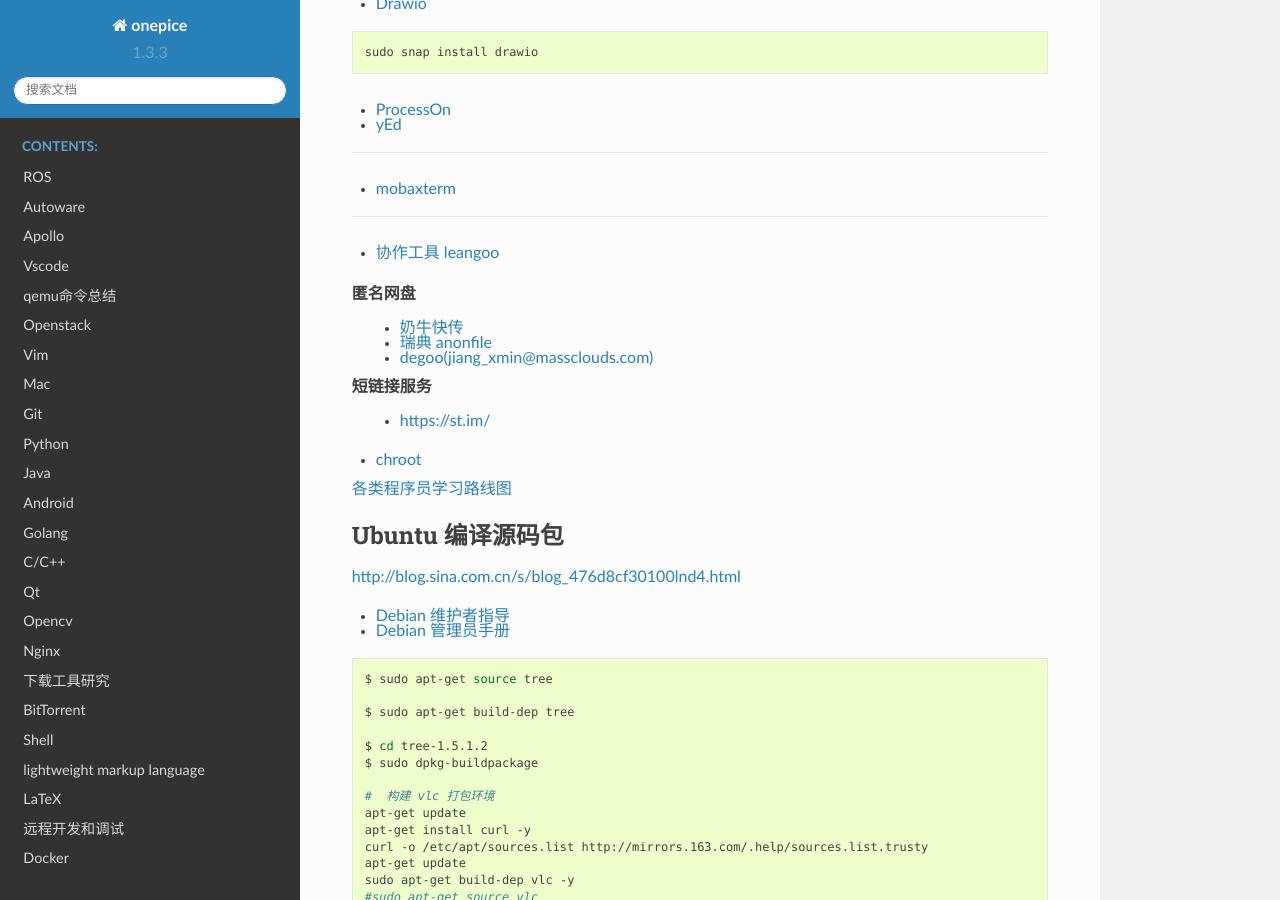
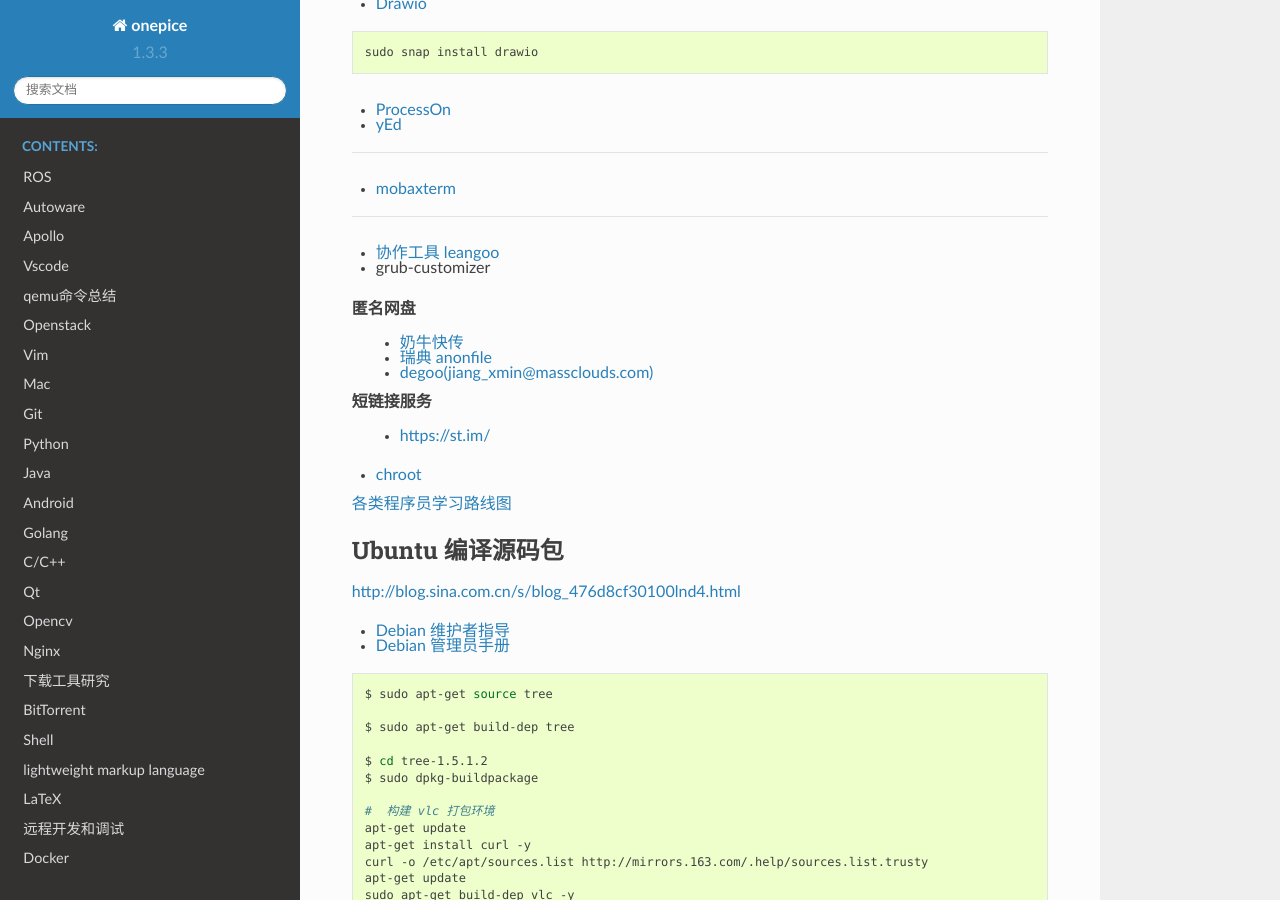
Before and after one commit to my-rds-store/my_space, a Sphinx documentation site: the page built from source/index.rst, in a window 1280 px wide and 900 px high, scrolled down 2242 px. Built offline with Sphinx 7.4.7 and the Read the Docs theme 2.0.0, drawn with Linux system fonts in a browser that asks for light colours.

Commit message:
update ...

```diff
--- a/source/index.rst
+++ b/source/index.rst
@@ -175,6 +175,8 @@
 --------------
 
 * `协作工具 leangoo <https://www.leangoo.com>`_
+
+* grub-customizer
 
 
 匿名网盘
--- a/source/linux_tools_cfg/index.rst
+++ b/source/linux_tools_cfg/index.rst
@@ -226,8 +226,8 @@
 安装WPS for Linux
 ===================
 
+* 百度云盘
 * `WPS for Linux 下载地址 1 <http://community.wps.cn/download/>`_
-
 * `WPS for Linux 下载地址 2 <http://wps-community.org/download.html?vl=a21#download>`_
 
 ::
```
